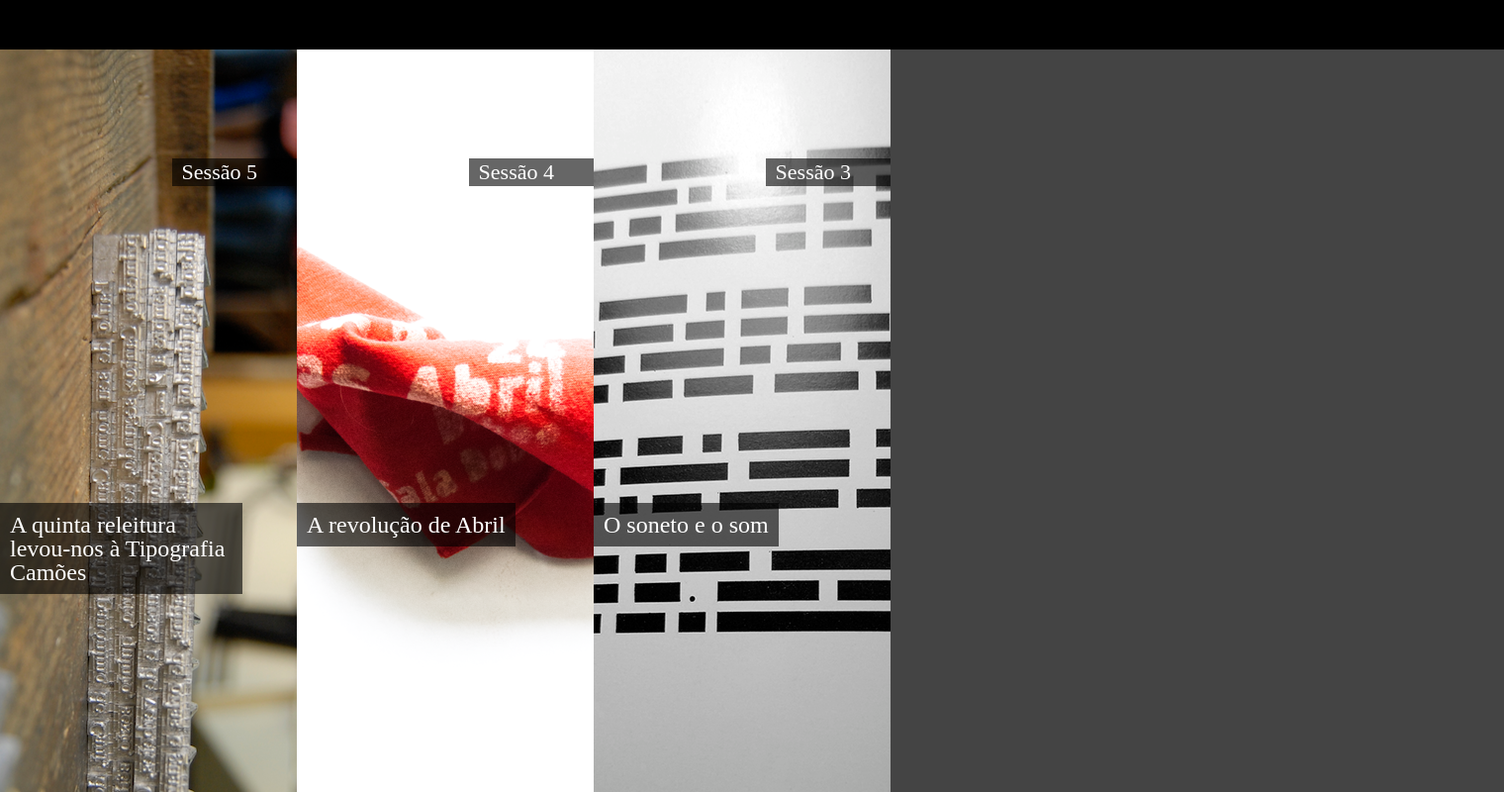
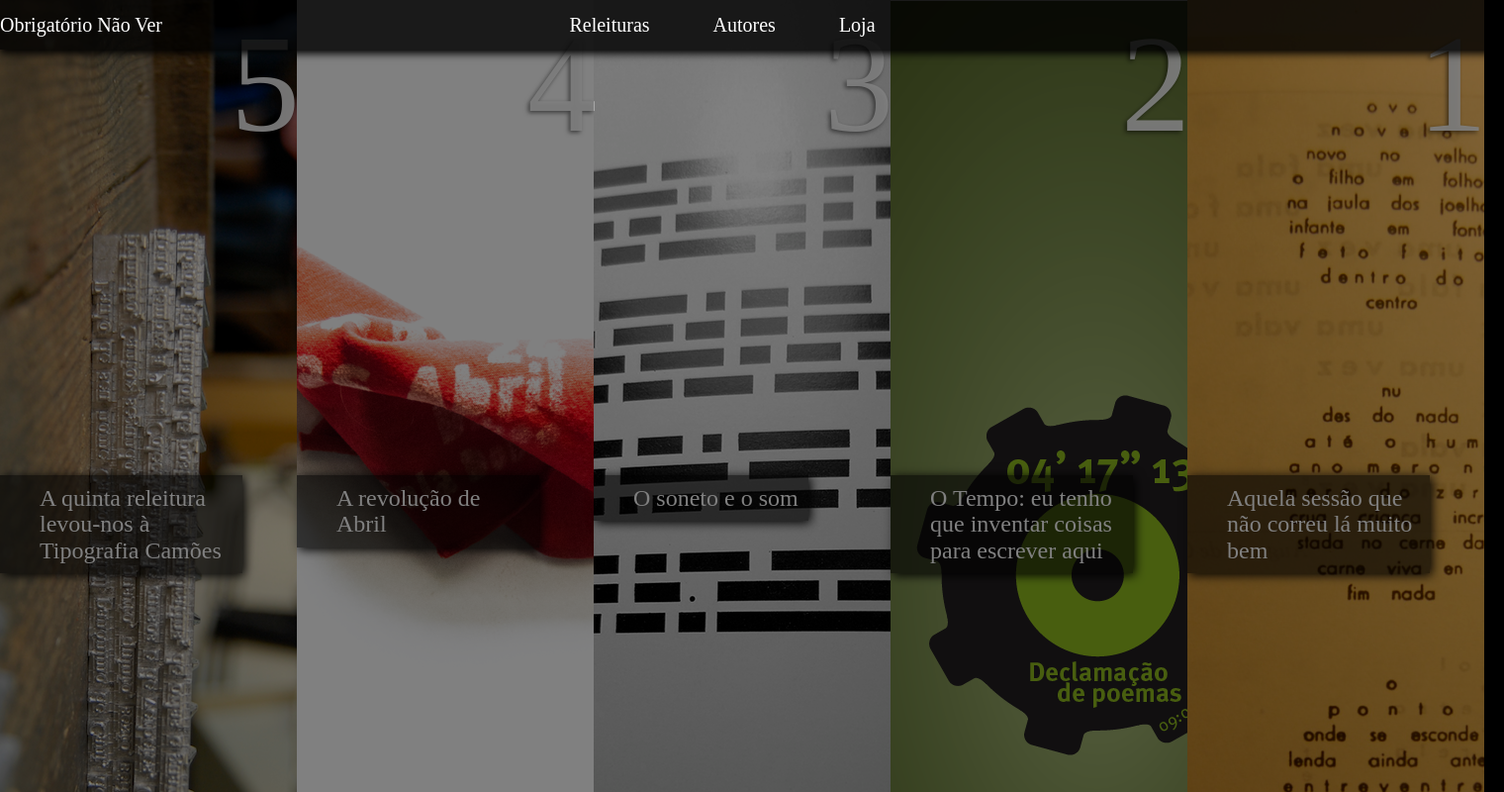
Before and after one commit to hensansi/releituras, a PHP site: page / in a window 1520 px wide. Shown: the whole page at 99% size. Run offline with PHP 8.4, Linux system fonts and the light colour scheme.

Commit message:
Imagens adicionadas, sombras, nav e header

```diff
--- a/css/style.css
+++ b/css/style.css
@@ -1,21 +1,54 @@
 html,body{
   height: 100%;
-  background: #444444; /* Old browsers */
+  background: #000; /* Old browsers */
   z-index: 0;
   position:absolute;
   /* Este valor tem que ser dado dianmicamente pelo javascript - width dos divs rects * 9(numero de divs rect)  */
   width: 1800px;
 }
 
+header{
+  z-index: 2;
+  position:fixed;
+  height: 50px;
+
+}
+
+header a{
+    position: relative;
+    top:15px;
+    font-size: 20px;
+    padding-right: 60px;
+}
+
 nav{
-  background: #000; /* Old browsers */
+  background-color: rgba(0, 0, 0, 0.8);
   position:fixed;
   height: 50px;
   z-index: 1;
   width: 100%;
   clear:both;
+  box-shadow: 0px 4px 8px #000;
+  text-align: center;
+}
+
+nav a{
+  position: relative;
+    top:15px;
+    font-size: 20px;
+    padding-right: 60px;
 
 }
+a:visited,a:link{
+  color:white;
+  text-decoration: none;
+}
+
+a:link:hover,a:visited:hover{
+  color:red;
+  text-decoration: none;
+}
+
 
 #float{
   position:absolute;
@@ -24,33 +57,37 @@ nav{
 
 .rect{
   position:relative;
-  background-color: red;
   width: 300px;
   height:100%;
   float:left;
   display:block;
+  opacity: 0.5;
 }
 
 h3.titulo{
   position: relative;
-  top:20%;
-  right:0%;
-  color: white;
-  background-color: rgba(0, 0, 0, 0.6);
+  top:15px;
+  right:67px;
+  color: rgba(255, 255, 255, 0.9);
   float:right;
-  font-size: 22px;
-  padding: 3px 10px;
-  padding-right: 40px;
+  font-size: 140px;
+  text-shadow: -2px 2px 4px rgba(0, 0, 0, 0.5);
+  width: 0px;
+
 }
 
 p.descricao{
   position: relative;
   top:60%;
   right:0%;
-  max-width:75%;
+  max-width:65%;
   color: white;
   background-color: rgba(0, 0, 0, 0.6);
   float:left;
   font-size: 24px;
+  line-height:110%;
   padding: 10px 10px;
+  padding-left: 40px;
+  box-shadow: 2px 2px 10px #000;
+
 }
--- a/index.html
+++ b/index.html
@@ -13,9 +13,17 @@
 </head>
 <body>
 
-<nav></nav>
+	<header>
+		<a href="#">Obrigatório Não Ver</a>
+	</header>
 
-<div id="float"></div>
+	<nav>
+		<a href="#">Releituras</a>
+		<a href="#">Autores</a>
+		<a href="#">Loja</a>
+	</nav>
+
+	<div id="float"></div>
 
   <script src="js/script.js"></script>
 </body>
--- a/js/script.js
+++ b/js/script.js
@@ -1,4 +1,9 @@
-var arrayReleituras=[{id:"sessao5",titulo:"Sessão 5",descricao:"A quinta releitura levou-nos à Tipografia Camões",img:"img/sessao5.png"},{id:"sessao4",titulo:"Sessão 4",descricao:"A revolução de Abril",img:"img/sessao4.png"},{id:"sessao3",titulo:"Sessão 3",descricao:"O soneto e o som",img:"img/sessao3.png"}]
+var arrayReleituras=[
+{id:"sessao5",titulo:"5",descricao:"A quinta releitura levou-nos à Tipografia Camões",img:"img/sessao5.png"},
+{id:"sessao4",titulo:"4",descricao:"A revolução de Abril",img:"img/sessao4.png"},
+{id:"sessao3",titulo:"3",descricao:"O soneto e o som",img:"img/sessao3.png"},
+{id:"sessao2",titulo:"2",descricao:"O Tempo: eu tenho que inventar coisas para escrever aqui",img:"img/sessao2.png"},
+{id:"sessao1",titulo:"1",descricao:"Aquela sessão que não correu lá muito bem",img:"img/sessao1.png"}]
 
 $("body").css({width:(arrayReleituras.length*300)+"px"});
 $("html").css({width:(arrayReleituras.length*300)+"px"});
@@ -10,3 +15,17 @@ for (var i = 0; i < arrayReleituras.length; i++) {
 	 $('#'+arrayReleituras[i].id).css({"background-image":"url('"+arrayReleituras[i].img+"')"});
 
 };
+
+$(".rect").on("mouseover",funcao);
+
+
+
+function funcao(data){
+
+	//Torna todas as divs rect um pouco transparentes
+	$(".rect").css({"opacity":0.5,"box-shadow":""});
+
+	//Torna a div sobre a qual o rato está sobre totalmente opaca
+	$("#"+data.currentTarget.id).css({"opacity":1,"box-shadow":"inset 0 0 10px #000"});
+
+}
```
Also changed, not shown: img/sessao1.png (added), img/sessao2.png (added).
